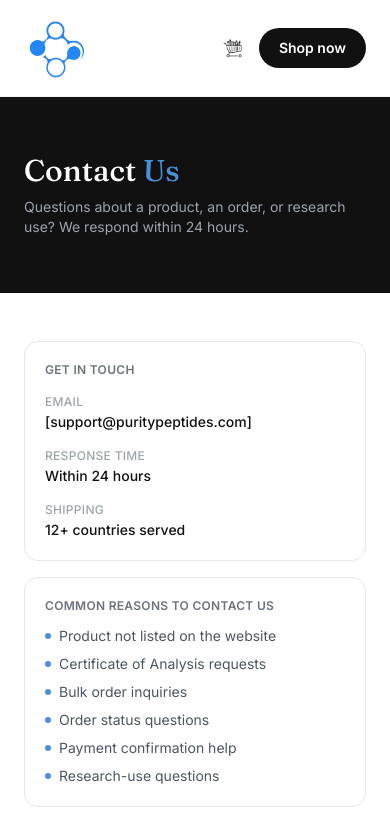
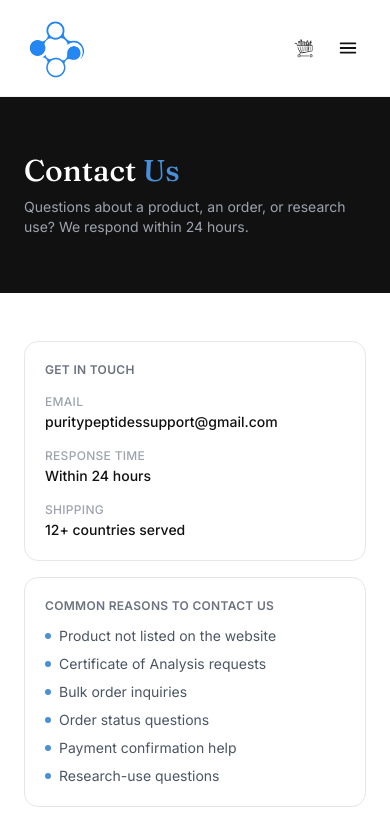
Before and after one commit to AutoVaultParts/purity-peptides, a Next.js app: page /contact in a window 390 px wide. Shown: the top 838 px of the page. Built offline with nearby package versions, Linux system fonts and the light colour scheme.

Commit message:
Add mobile nav menu and fix hero chain positioning on mobile

```diff
--- a/app/contact/page.tsx
+++ b/app/contact/page.tsx
@@ -22,8 +22,6 @@ export default function ContactPage() {
     }
     setLoading(true);
 
-    // TODO: once Supabase is connected, insert this into a contact_requests
-    // table here instead of only simulating success client-side.
     setTimeout(() => {
       setSuccess(true);
       setForm({ name: "", email: "", phone: "", message: "" });
@@ -44,12 +42,19 @@ export default function ContactPage() {
 
       <div className="mx-auto max-w-4xl px-6 py-12">
         <div className="grid grid-cols-1 gap-8 lg:grid-cols-3">
-          {/* Contact info */}
           <div className="space-y-4">
             <div className="rounded-card border border-gray-200 p-5">
               <h3 className="mb-4 text-xs font-semibold uppercase tracking-wide text-gray-500">Get in touch</h3>
               <div className="space-y-4">
-                <InfoRow label="Email" value="[support@puritypeptides.com]" />
+                <div>
+                  <p className="text-xs font-medium uppercase tracking-wide text-gray-400">Email</p>
+                  <a
+                    href="mailto:puritypeptidessupport@gmail.com"
+                    className="mt-0.5 block text-sm font-medium text-ink hover:text-sky hover:underline"
+                  >
+                    puritypeptidessupport@gmail.com
+                  </a>
+                </div>
                 <InfoRow label="Response time" value="Within 24 hours" />
                 <InfoRow label="Shipping" value="12+ countries served" />
               </div>
@@ -77,7 +82,6 @@ export default function ContactPage() {
             </div>
           </div>
 
-          {/* Contact form */}
           <div className="lg:col-span-2">
             <div className="overflow-hidden rounded-card border border-gray-200">
               <div className="bg-ink px-6 py-4">
--- a/app/medical-disclaimer/page.tsx
+++ b/app/medical-disclaimer/page.tsx
@@ -73,7 +73,12 @@ export default function MedicalDisclaimerPage() {
         <LegalText>Questions about the intended use of a specific product can be sent to:</LegalText>
         <LegalContactBox>
           <p className="text-sm font-semibold text-ink">Purity Peptides Support</p>
-          <p className="text-sm text-gray-600">Email: [support@puritypeptides.com]</p>
+          <p className="text-sm text-gray-600">
+              Email:{" "}
+            <a href="mailto:puritypeptidessupport@gmail.com" className="text-sky hover:underline">
+              puritypeptidessupport@gmail.com
+            </a>
+          </p>
         </LegalContactBox>
       </LegalSection>
     </LegalPage>
--- a/app/privacy-policy/page.tsx
+++ b/app/privacy-policy/page.tsx
@@ -117,8 +117,13 @@ export default function PrivacyPolicyPage() {
       <LegalSection number={9} title="Contact Us">
         <LegalText>Questions about this policy or how we handle your personal information can be sent to:</LegalText>
         <LegalContactBox>
-          <p className="text-sm font-semibold text-ink">Purity Peptides</p>
-          <p className="text-sm text-gray-600">Email: [privacy@puritypeptides.com]</p>
+           <p className="text-sm font-semibold text-ink">Purity Peptides Support</p>
+          <p className="text-sm text-gray-600">
+              Email:{" "}
+            <a href="mailto:puritypeptidessupport@gmail.com" className="text-sky hover:underline">
+              puritypeptidessupport@gmail.com
+            </a>
+          </p>
           <p className="text-sm text-gray-600">Website: www.puritypeptides.com</p>
         </LegalContactBox>
       </LegalSection>
--- a/app/return-policy/page.tsx
+++ b/app/return-policy/page.tsx
@@ -95,7 +95,12 @@ export default function ReturnPolicyPage() {
       <LegalSection number={7} title="Contact Us">
         <LegalContactBox>
           <p className="text-sm font-semibold text-ink">Purity Peptides Support</p>
-          <p className="text-sm text-gray-600">Email: [support@puritypeptides.com]</p>
+          <p className="text-sm text-gray-600">
+             Email:{" "}
+           <a href="mailto:puritypeptidessupport@gmail.com" className="text-sky hover:underline">
+             puritypeptidessupport@gmail.com
+           </a>
+          </p>
           <p className="text-sm text-gray-600">Response time: within 24 hours</p>
         </LegalContactBox>
       </LegalSection>
--- a/app/shipping-policy/page.tsx
+++ b/app/shipping-policy/page.tsx
@@ -86,7 +86,12 @@ export default function ShippingPolicyPage() {
       <LegalSection number={8} title="Contact Us">
         <LegalContactBox>
           <p className="text-sm font-semibold text-ink">Purity Peptides Support</p>
-          <p className="text-sm text-gray-600">Email: [support@puritypeptides.com]</p>
+          <p className="text-sm text-gray-600">
+             Email:{" "}
+            <a href="mailto:puritypeptidessupport@gmail.com" className="text-sky hover:underline">
+              puritypeptidessupport@gmail.com
+            </a>
+          </p>
           <p className="text-sm text-gray-600">Response time: within 24 hours</p>
         </LegalContactBox>
       </LegalSection>
--- a/app/terms/page.tsx
+++ b/app/terms/page.tsx
@@ -126,7 +126,12 @@ export default function TermsPage() {
       <LegalSection number={12} title="Contact Us">
         <LegalContactBox>
           <p className="text-sm font-semibold text-ink">Purity Peptides</p>
-          <p className="text-sm text-gray-600">Email: [support@puritypeptides.com]</p>
+          <p className="text-sm text-gray-600">
+              Email:{" "}
+            <a href="mailto:puritypeptidessupport@gmail.com" className="text-sky hover:underline">
+              puritypeptidessupport@gmail.com
+            </a>
+          </p>
           <p className="text-sm text-gray-600">Website: www.puritypeptides.com</p>
         </LegalContactBox>
       </LegalSection>
--- a/components/Hero.tsx
+++ b/components/Hero.tsx
@@ -37,9 +37,32 @@ export default function Hero() {
             <g className="chain-node float-a"><circle cx="680" cy="340" r="15" fill="#EAF3FC" stroke="#111111" strokeWidth="2.5" /></g>
           </g>
 
-          {/* Chain 2, offset lower-left, swaying independently */}
-          <g className="animate-sway-b" style={{ transformOrigin: "230px 400px" }}>
+          {/* Chain 2 — desktop/tablet position, side-by-side with chain 1 (unchanged) */}
+          <g className="hidden sm:block animate-sway-b" style={{ transformOrigin: "230px 400px" }}>
             <g transform="translate(30, 220) scale(0.7)">
+              <g stroke="#7FAEDD" strokeWidth="1.8" fill="none">
+                <path d="M60,340 L140,260" />
+                <path d="M140,260 L120,150" />
+                <path d="M120,150 L220,110" />
+                <path d="M220,110 L300,170" />
+                <path d="M300,170 L360,110" />
+                <path d="M220,110 L250,220" />
+                <path d="M250,220 L340,270" />
+              </g>
+              <g className="chain-node float-c"><circle cx="60" cy="340" r="16" fill="#FFFFFF" stroke="#111111" strokeWidth="2.5" /></g>
+              <g className="chain-node float-a"><circle cx="140" cy="260" r="11" fill="#EAF3FC" stroke="#4A90D9" strokeWidth="2.5" /></g>
+              <g className="chain-node float-b"><circle cx="120" cy="150" r="14" fill="#FFFFFF" stroke="#4A90D9" strokeWidth="2.5" /></g>
+              <g className="chain-node float-c"><circle cx="220" cy="110" r="19" fill="#4A90D9" /></g>
+              <g className="chain-node float-a"><circle cx="300" cy="170" r="12" fill="#EAF3FC" stroke="#111111" strokeWidth="2.5" /></g>
+              <g className="chain-node float-b"><circle cx="360" cy="110" r="10" fill="#FFFFFF" stroke="#4A90D9" strokeWidth="2.5" /></g>
+              <g className="chain-node float-a"><circle cx="250" cy="220" r="13" fill="#EAF3FC" stroke="#111111" strokeWidth="2.5" /></g>
+              <g className="chain-node float-c"><circle cx="340" cy="270" r="15" fill="#FFFFFF" stroke="#4A90D9" strokeWidth="2.5" /></g>
+            </g>
+          </g>
+
+          {/* Chain 2 — mobile position, moved below chain 1 into free vertical space so it's fully visible without shrinking or overlapping */}
+          <g className="sm:hidden animate-sway-b" style={{ transformOrigin: "405px 540px" }}>
+            <g transform="translate(258, 383) scale(0.7)">
               <g stroke="#7FAEDD" strokeWidth="1.8" fill="none">
                 <path d="M60,340 L140,260" />
                 <path d="M140,260 L120,150" />
--- a/components/Navbar.tsx
+++ b/components/Navbar.tsx
@@ -1,5 +1,6 @@
 "use client";
 
+import { useState } from "react";
 import Link from "next/link";
 import { useCart } from "@/lib/cart-context";
 
@@ -13,6 +14,7 @@ const links = [
 
 export default function Navbar() {
   const { count } = useCart();
+  const [menuOpen, setMenuOpen] = useState(false);
 
   return (
     <header className="sticky top-0 z-50 border-b border-gray-100 bg-white/90 backdrop-blur">
@@ -52,12 +54,54 @@ export default function Navbar() {
           </Link>
           <Link
             href="/shop"
-            className="rounded-full bg-ink px-5 py-2.5 text-sm font-semibold text-white transition-colors hover:bg-sky"
+            className="hidden rounded-full bg-ink px-5 py-2.5 text-sm font-semibold text-white transition-colors hover:bg-sky sm:inline-block"
           >
             Shop now
           </Link>
+          <button
+            type="button"
+            onClick={() => setMenuOpen((v) => !v)}
+            aria-label={menuOpen ? "Close menu" : "Open menu"}
+            aria-expanded={menuOpen}
+            className="flex h-9 w-9 items-center justify-center text-ink md:hidden"
+          >
+            {menuOpen ? (
+              <svg width="22" height="22" viewBox="0 0 24 24" fill="none" stroke="currentColor" strokeWidth="2">
+                <path strokeLinecap="round" d="M6 6l12 12M18 6L6 18" />
+              </svg>
+            ) : (
+              <svg width="22" height="22" viewBox="0 0 24 24" fill="none" stroke="currentColor" strokeWidth="2">
+                <path strokeLinecap="round" d="M4 7h16M4 12h16M4 17h16" />
+              </svg>
+            )}
+          </button>
         </div>
       </div>
+
+      {/* Mobile menu panel */}
+      {menuOpen && (
+        <nav className="border-t border-gray-100 bg-white px-6 py-4 md:hidden">
+          <div className="flex flex-col gap-1">
+            {links.map((l) => (
+              <Link
+                key={l.href}
+                href={l.href}
+                onClick={() => setMenuOpen(false)}
+                className="rounded-lg px-3 py-2.5 text-base font-semibold text-ink hover:bg-sky-bg hover:text-sky"
+              >
+                {l.label}
+              </Link>
+            ))}
+            <Link
+              href="/account"
+              onClick={() => setMenuOpen(false)}
+              className="rounded-lg px-3 py-2.5 text-base font-semibold text-ink hover:bg-sky-bg hover:text-sky"
+            >
+              Sign in
+            </Link>
+          </div>
+        </nav>
+      )}
 
       <style jsx global>{`
         @keyframes shake {
```
